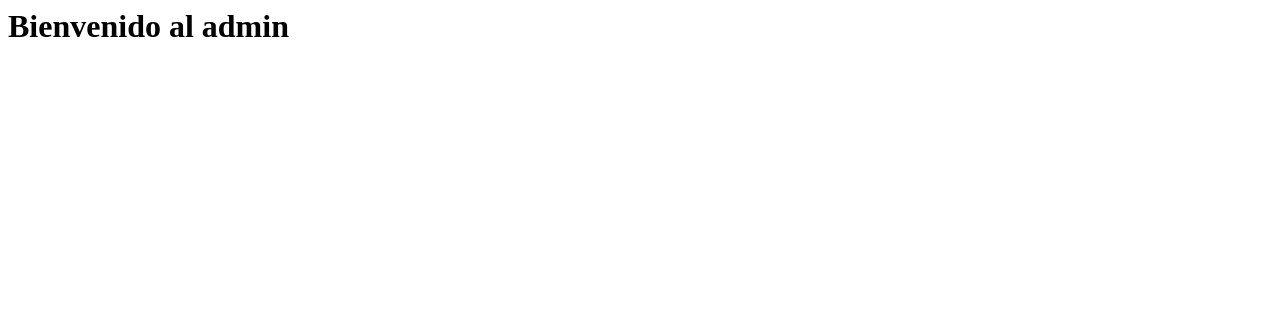
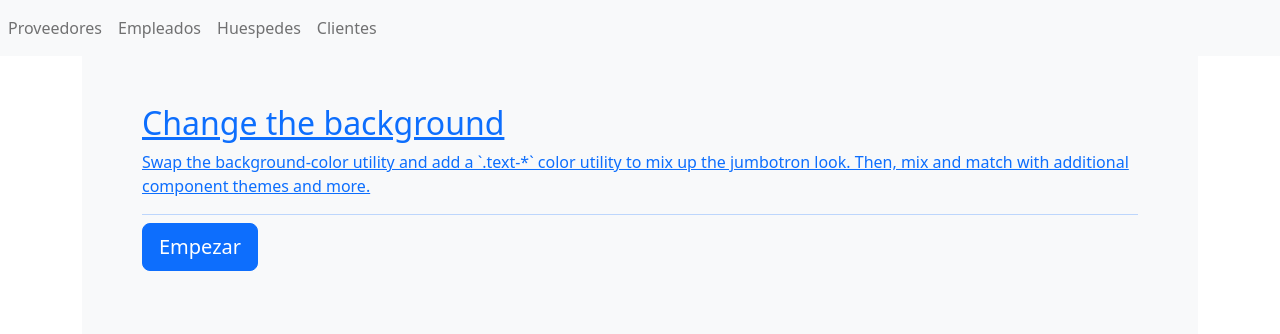
Before and after one commit to dcdarck/Hostal-donia-clarita, a Django app: page / in a window 1280 px wide. Shown: the top 334 px of the page. Run offline with Django 4.2, Linux system fonts and the light colour scheme.

Commit message:
ahora es navegable

```diff
--- a/web-Django/web/admin_hostal/templates/base.html
+++ b/web-Django/web/admin_hostal/templates/base.html
@@ -18,10 +18,10 @@
   <header>
         <nav class="navbar navbar-expand navbar-light bg-light">
             <div class="nav navbar-nav">
-                <a class="nav-item nav-link" href="#">Proveedores</a>
-                <a class="nav-item nav-link" href="#">Empleados</a>
-                <a class="nav-item nav-link" href="#">Huespedes</a>
-                <a class="nav-item nav-link" href="#">Clientes</a>
+                <a class="nav-item nav-link" href="{% url 'proveedores' %}">Proveedores</a>
+                <a class="nav-item nav-link" href="{% url 'empleados' %}">Empleados</a>
+                <a class="nav-item nav-link" href="{% url 'huespedes' %}">Huespedes</a>
+                <a class="nav-item nav-link" href="{% url 'clientes' %}">Clientes</a>
                 <a class>
             </div>
         </nav>
--- a/web-Django/web/admin_hostal/templates/paginas/inicio.html
+++ b/web-Django/web/admin_hostal/templates/paginas/inicio.html
@@ -0,0 +1,20 @@
+{% extends "base.html" %}
+
+{% block titulo %} Editar proveedor {% endblock %}
+
+{% block contenido %}
+
+<div class="p-5 bg-light">
+    <div class="container">
+            <h2>Change the background</h2>
+            <p>Swap the background-color utility and add a `.text-*` color utility to mix up the jumbotron look. Then,
+                mix and match with additional component themes and more.</p>
+            <hr class="my-2">
+
+            <p class="lead">
+                <a class="btn btn-primary btn-lg" href="Jumbo action link" role="button">Empezar</a>
+            </p>
+        </div>
+    </div>
+
+{% endblock %}
--- a/web-Django/web/admin_hostal/views.py
+++ b/web-Django/web/admin_hostal/views.py
@@ -3,7 +3,7 @@ from django.http import HttpResponse
 # Create your views here.
 
 def inicio(request):
-    return HttpResponse("<h1>Bienvenido al admin</h1>")
+    return render(request, 'paginas/inicio.html')
 def nosotros(request):
     return render(request, 'paginas/nosotros.html')
 def proveedores(request):
```
